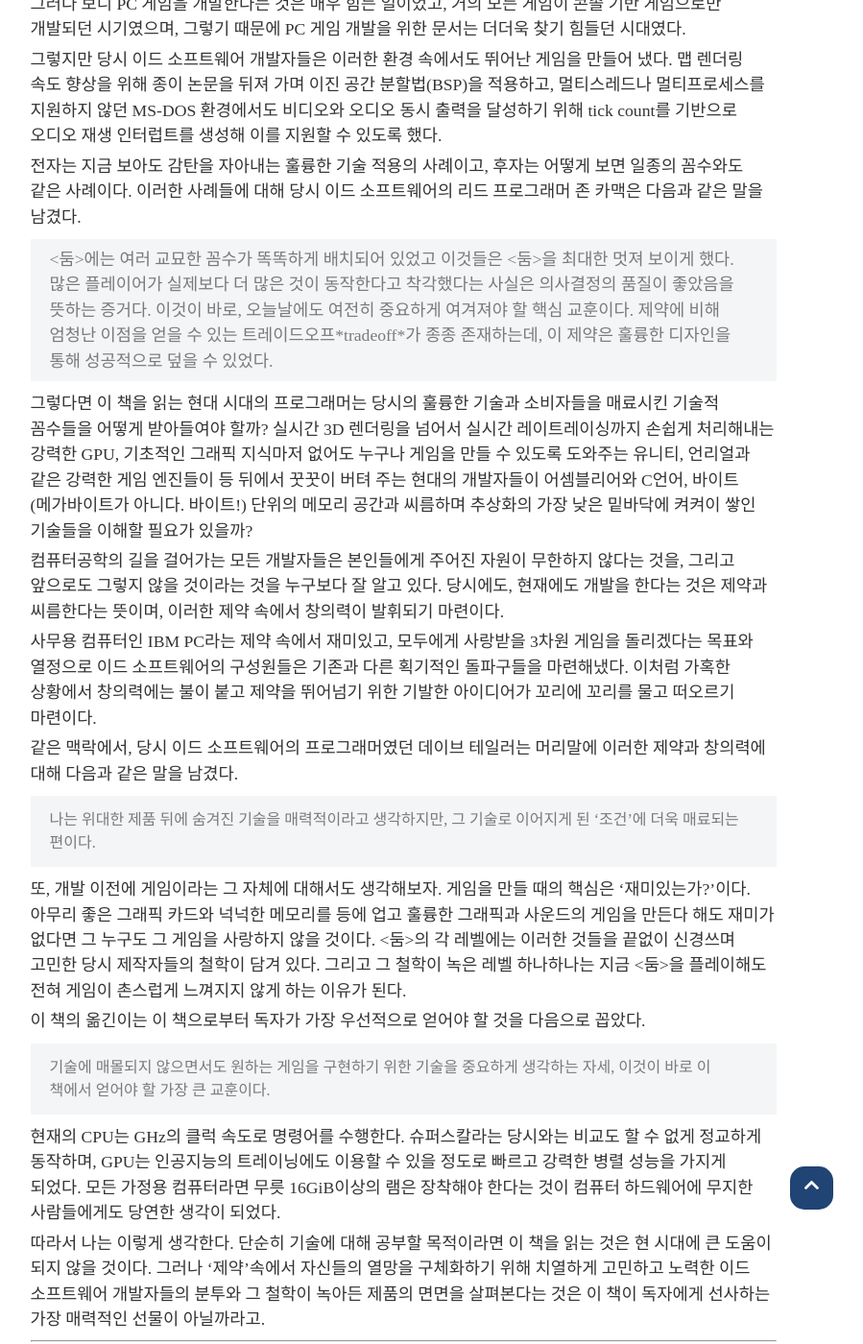
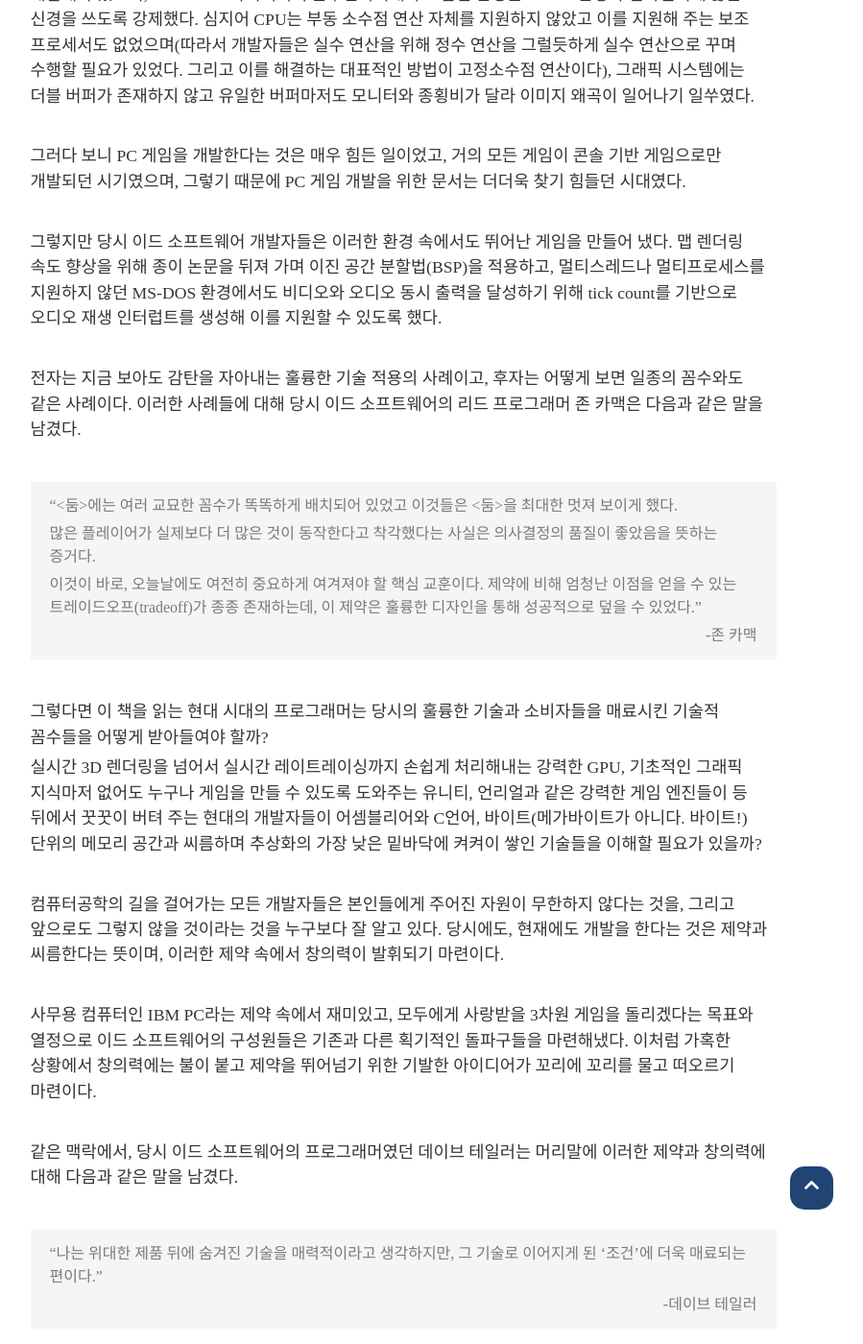
Before and after one commit to Hamsik2rang/Hamsik2rang.github.io, a Jekyll site: the page built from _posts/2022-09-27-After-Read-Book-Game-Engine-Black-Book-Doom.md, in a window 1280 px wide and 1400 px high, scrolled down 585 px. Shown: the whole window at 96% size, without its empty margins (220-1119 px from the left). Built offline with Jekyll 4.4.1, drawn with Linux system fonts in a browser that asks for light colours; nearby versions of some CDN libraries; some web fonts are replaced; our own code applies the rules of GitHub Pages for plain Markdown files; comment, search, counter and statistics services are not loaded; some of the changed text lies outside the part shown.

Commit message:
문법 수정

```diff
--- a/_posts/2022-09-30-After-Read-Book-Game-Engine-Black-Book-Doom.md
+++ b/_posts/2022-09-27-After-Read-Book-Game-Engine-Black-Book-Doom.md
@@ -1,61 +1,117 @@
 ---
 layout: post
-title: 게임 엔진 블랙 북 : 둠 을 읽고
+title: 게임 엔진 블랙 북 - 둠을 읽고
 subtitle: 책을 읽고 개인적인 감상을 남긴 독후감입니다.
 tags: [Reading]
 author: Im Yongsik
 comments: True
-use_math: True
+use_math: False
 ---
 
 '게임 엔진 블랙 북: 둠'은 예전에 선물 받아 잠시 읽다가 덮어 놓았던 책이다. 이 책은 1993년 12월 출시해 전 세계적인 히트를 쳤던 게임 '둠(DOOM)'의 개발 환경과 그것으로부터 파생된 게임 내부 엔진의 구조, 개발 비화 등을 상세히 설명한 책인데 당시의 물리적/시간적 제약 속에서 이드 소프트웨어 개발자들이 어떠한 고민을 했고, 그 결과를 어떻게 코드에 담아냈는지를 알 수 있는 책이었다.
 
+<br>
+
 90년대의 소프트웨어 개발 환경은 지금과는 상상도 할 수 없을 정도로 열악했다. 메모리는 한 자리수의 MiB단위가 당연한 시대였고, 16MiB 램이 꽃혀 있던 넥스트사의 워크스테이션은 초 고성능 컴퓨터로 여겨졌다. 둠을 개발하기 직전 출시한 인텔의 486 CPU에는 그제서야 최초로 캐시라는 아이디어가 도입되었고, CPU의 주파수는 MHz단위였다. 여전히 성능을 요하는 코어 시스템은 어셈블리어를 이용해 개발해야 했으며, CPU/VGA 아키텍처의 춘추전국시대와도 같던 환경은 코드 호환성과 컴파일러에 많은 신경을 쓰도록 강제했다. 심지어 CPU는 부동 소수점 연산 자체를 지원하지 않았고 이를 지원해 주는 보조 프로세서도 없었으며(따라서 개발자들은 실수 연산을 위해 정수 연산을 그럴듯하게 실수 연산으로 꾸며 수행할 필요가 있었다. 그리고 이를 해결하는 대표적인 방법이 고정소수점 연산이다), 그래픽 시스템에는 더블 버퍼가 존재하지 않고 유일한 버퍼마저도 모니터와 종횡비가 달라 이미지 왜곡이 일어나기 일쑤였다.
+
+<br>
 
 그러다 보니 PC 게임을 개발한다는 것은 매우 힘든 일이었고, 거의 모든 게임이 콘솔 기반 게임으로만 개발되던 시기였으며, 그렇기 때문에 PC 게임 개발을 위한 문서는 더더욱 찾기 힘들던 시대였다.
 
+<br>
+
 그렇지만 당시 이드 소프트웨어 개발자들은 이러한 환경 속에서도 뛰어난 게임을 만들어 냈다. 맵 렌더링 속도 향상을 위해 종이 논문을 뒤져 가며 이진 공간 분할법(BSP)을 적용하고, 멀티스레드나 멀티프로세스를 지원하지 않던 MS-DOS 환경에서도 비디오와 오디오 동시 출력을 달성하기 위해 tick count를 기반으로 오디오 재생 인터럽트를 생성해 이를 지원할 수 있도록 했다.
+
+<br>
 
 전자는 지금 보아도 감탄을 자아내는 훌륭한 기술 적용의 사례이고, 후자는 어떻게 보면 일종의 꼼수와도 같은 사례이다. 이러한 사례들에 대해 당시 이드 소프트웨어의 리드 프로그래머 존 카맥은 다음과 같은 말을 남겼다.
 
-> <둠>에는 여러 교묘한 꼼수가 똑똑하게 배치되어 있었고 이것들은 <둠>을 최대한 멋져 보이게 했다. 많은 플레이어가 실제보다 더 많은 것이 동작한다고 착각했다는 사실은 의사결정의 품질이 좋았음을 뜻하는 증거다. 이것이 바로, 오늘날에도 여전히 중요하게 여겨져야 할 핵심 교훈이다. 제약에 비해 엄청난 이점을 얻을 수 있는 트레이드오프*tradeoff*가 종종 존재하는데, 이 제약은 훌륭한 디자인을 통해 성공적으로 덮을 수 있었다.
+<br>
 
-그렇다면 이 책을 읽는 현대 시대의 프로그래머는 당시의 훌륭한 기술과 소비자들을 매료시킨 기술적 꼼수들을 어떻게 받아들여야 할까? 실시간 3D 렌더링을 넘어서 실시간 레이트레이싱까지 손쉽게 처리해내는 강력한 GPU, 기초적인 그래픽 지식마저 없어도 누구나 게임을 만들 수 있도록 도와주는 유니티, 언리얼과 같은 강력한 게임 엔진들이 등 뒤에서 꿋꿋이 버텨 주는 현대의 개발자들이 어셈블리어와 C언어, 바이트(메가바이트가 아니다. 바이트!) 단위의 메모리 공간과 씨름하며 추상화의 가장 낮은 밑바닥에 켜켜이 쌓인 기술들을 이해할 필요가 있을까?
+> "<둠>에는 여러 교묘한 꼼수가 똑똑하게 배치되어 있었고 이것들은 <둠>을 최대한 멋져 보이게 했다.
+>
+> 많은 플레이어가 실제보다 더 많은 것이 동작한다고 착각했다는 사실은 의사결정의 품질이 좋았음을 뜻하는 증거다.
+>
+> 이것이 바로, 오늘날에도 여전히 중요하게 여겨져야 할 핵심 교훈이다. 제약에 비해 엄청난 이점을 얻을 수 있는 트레이드오프(tradeoff)가 종종 존재하는데, 이 제약은 훌륭한 디자인을 통해 성공적으로 덮을 수 있었다."
+>
+> <p align="right">-존 카맥</p>
+
+<br>
+
+그렇다면 이 책을 읽는 현대 시대의 프로그래머는 당시의 훌륭한 기술과 소비자들을 매료시킨 기술적 꼼수들을 어떻게 받아들여야 할까?
+
+실시간 3D 렌더링을 넘어서 실시간 레이트레이싱까지 손쉽게 처리해내는 강력한 GPU, 기초적인 그래픽 지식마저 없어도 누구나 게임을 만들 수 있도록 도와주는 유니티, 언리얼과 같은 강력한 게임 엔진들이 등 뒤에서 꿋꿋이 버텨 주는 현대의 개발자들이 어셈블리어와 C언어, 바이트(메가바이트가 아니다. 바이트!) 단위의 메모리 공간과 씨름하며 추상화의 가장 낮은 밑바닥에 켜켜이 쌓인 기술들을 이해할 필요가 있을까?
+
+<br>
 
 컴퓨터공학의 길을 걸어가는 모든 개발자들은 본인들에게 주어진 자원이 무한하지 않다는 것을, 그리고 앞으로도 그렇지 않을 것이라는 것을 누구보다 잘 알고 있다. 당시에도, 현재에도 개발을 한다는 것은 제약과 씨름한다는 뜻이며, 이러한 제약 속에서 창의력이 발휘되기 마련이다.
 
+<br>
+
 사무용 컴퓨터인 IBM PC라는 제약 속에서 재미있고, 모두에게 사랑받을 3차원 게임을 돌리겠다는 목표와 열정으로 이드 소프트웨어의 구성원들은 기존과 다른 획기적인 돌파구들을 마련해냈다. 이처럼 가혹한 상황에서 창의력에는 불이 붙고 제약을 뛰어넘기 위한 기발한 아이디어가 꼬리에 꼬리를 물고 떠오르기 마련이다.
+
+<br>
 
 같은 맥락에서, 당시 이드 소프트웨어의 프로그래머였던 데이브 테일러는 머리말에 이러한 제약과 창의력에 대해 다음과 같은 말을 남겼다.
 
-> 나는 위대한 제품 뒤에 숨겨진 기술을 매력적이라고 생각하지만, 그 기술로 이어지게 된 '조건'에 더욱 매료되는 편이다.
+<br>
 
-또, 개발 이전에 게임이라는 그 자체에 대해서도 생각해보자. 게임을 만들 때의 핵심은 '재미있는가?'이다. 아무리 좋은 그래픽 카드와 넉넉한 메모리를 등에 업고 훌륭한 그래픽과 사운드의 게임을 만든다 해도 재미가 없다면 그 누구도 그 게임을 사랑하지 않을 것이다. <둠>의 각 레벨에는 이러한 것들을 끝없이 신경쓰며 고민한 당시 제작자들의 철학이 담겨 있다. 그리고 그 철학이 녹은 레벨 하나하나는 지금 <둠>을 플레이해도 전혀 게임이 촌스럽게 느껴지지 않게 하는 이유가 된다.
+> "나는 위대한 제품 뒤에 숨겨진 기술을 매력적이라고 생각하지만, 그 기술로 이어지게 된 '조건'에 더욱 매료되는 편이다."
+>
+> <p align="right">-데이브 테일러</p>
+
+<br>
+
+또, 개발 이전에 게임이라는 그 자체에 대해서도 생각해보자. 게임을 만들 때의 핵심은 '재미있는가?'이다.
+
+아무리 좋은 그래픽 카드와 넉넉한 메모리를 등에 업고 훌륭한 그래픽과 사운드의 게임을 만든다 해도 재미가 없다면 그 누구도 그 게임을 사랑하지 않을 것이다. <둠>의 각 레벨에는 이러한 것들을 끝없이 신경쓰며 고민한 당시 제작자들의 철학이 담겨 있다.
+
+그리고 그 철학이 녹은 레벨 하나하나는 지금 <둠>을 플레이해도 전혀 게임이 촌스럽게 느껴지지 않게 하는 이유가 된다.
+
+<br>
 
 이 책의 옮긴이는 이 책으로부터 독자가 가장 우선적으로 얻어야 할 것을 다음으로 꼽았다.
 
-> 기술에 매몰되지 않으면서도 원하는 게임을 구현하기 위한 기술을 중요하게 생각하는 자세, 이것이 바로 이 책에서 얻어야 할 가장 큰 교훈이다.
+<br>
+
+> "기술에 매몰되지 않으면서도 원하는 게임을 구현하기 위한 기술을 중요하게 생각하는 자세, 이것이 바로 이 책에서 얻어야 할 가장 큰 교훈이다."
+
+<br>
 
 현재의 CPU는 GHz의 클럭 속도로 명령어를 수행한다. 슈퍼스칼라는 당시와는 비교도 할 수 없게 정교하게 동작하며, GPU는 인공지능의 트레이닝에도 이용할 수 있을 정도로 빠르고 강력한 병렬 성능을 가지게 되었다. 모든 가정용 컴퓨터라면 무릇 16GiB이상의 램은 장착해야 한다는 것이 컴퓨터 하드웨어에 무지한 사람들에게도 당연한 생각이 되었다.
 
+<br>
+
 따라서 나는 이렇게 생각한다. 단순히 기술에 대해 공부할 목적이라면 이 책을 읽는 것은 현 시대에 큰 도움이 되지 않을 것이다. 그러나 '제약'속에서 자신들의 열망을 구체화하기 위해 치열하게 고민하고 노력한 이드 소프트웨어 개발자들의 분투와 그 철학이 녹아든 제품의 면면을 살펴본다는 것은 이 책이 독자에게 선사하는 가장 매력적인 선물이 아닐까라고.
 
-
+<br>
 
 ---
 
-
+<br>
 
 앞서 말했듯 <둠>은 비평가와 플레이어 모두에게 사랑을 받았고, 엄청난 성공을 거뒀다. 9달러 정가의 게임은 한 때 전 세계에서 마이크로소프트의 윈도우 운영체제보다 더 많은 컴퓨터에 설치되었고, 이드 소프트웨어의 개발자들은 서로 자신들의 길을 향해 흩어졌지만 <둠>이라는 게임은 그들 모두에게 인생의 업적으로 남게 되었다.
 
+<br>
+
 이드 소프트웨어는 그 당시 규모가 크진 않지만 훌륭한 기술력을 가진 회사였다. 전설적인 프로그래머 중 한명으로 컴퓨터공학의 역사에 남을 존 카맥이 리드 프로그래머로 존재했고, 게임 디자인계에서 그와 비등할 정도로 걸출한 게임 디자이너이자 프로그래머인 존 로메로도 그와 함께했다.
+
+<br>
 
 그러나 이 책의 글쓴이는 기술력만으로 <둠>의 성공을 모두 설명할 수 없다고 주장하며, 그 근거를 480쪽에 가까운 이 책을 통해 제시한다.
 
 이 책의 머리말을 장식해 준 당시 <둠>의 리드 디자이너였던 존 로메로는 다음과 같이 말했다.
 
-> ...1993년은 다른 어느 때보다 마법 같은 해였다. 우리가 상상한 그 이상의 좋은 게임을 만들기 위해 팀으로서 도전한 유일한 시간이었다. <둠> 이전에도, 그 이후에도 이처럼 치열하게 도전한 적은 없었다. 야망을 품을 적절한 시점이었다.
+<br>
+
+> "...1993년은 다른 어느 때보다 마법 같은 해였다. 우리가 상상한 그 이상의 좋은 게임을 만들기 위해 팀으로서 도전한 유일한 시간이었다. <둠> 이전에도, 그 이후에도 이처럼 치열하게 도전한 적은 없었다. 야망을 품을 적절한 시점이었다."
+>
+> <p align="right">-존 로메로</p>
+
+<br>
 
 로메로의 말을 직접 빌려 누구보다 원하는 목표를 위해 좋아하는 일을 위해 열정을 가지고 도전하는 것, 그것이 당시 이드 소프트웨어 개발자들 모두가 공유한 마음가짐이었기에 어떤 지구상의 게임보다 <둠>이 성공할 수 있었던 것이라고 책에서 말하는 글쓴이는 <둠>의 소스 코드 만큼이나 자신의 개발 인생에 큰 영감을 준 『그래픽 프로그래밍 블랙 북』의 저자인 마이클 아브라시의 말을 책의 마지막에 옮겨 놓았는데, 나 역시 이 문장을 마지막으로 옮긴 후 글을 마치겠다.
 
-> 사랑하는 일에 임하고, 가능한 한 최선의 노력을 다한다면, 결국에는 좋은 일이 생길 겁니다. 쉽거나 빠르지 않다고 해도, 끝까지 버틴다면 좋은 일은 반드시 다가오는 법이니까요.
+<br>
+
+> "사랑하는 일에 임하고, 가능한 한 최선의 노력을 다한다면, 결국에는 좋은 일이 생길 겁니다. 쉽거나 빠르지 않다고 해도, 끝까지 버틴다면 좋은 일은 반드시 다가오는 법이니까요."
```
